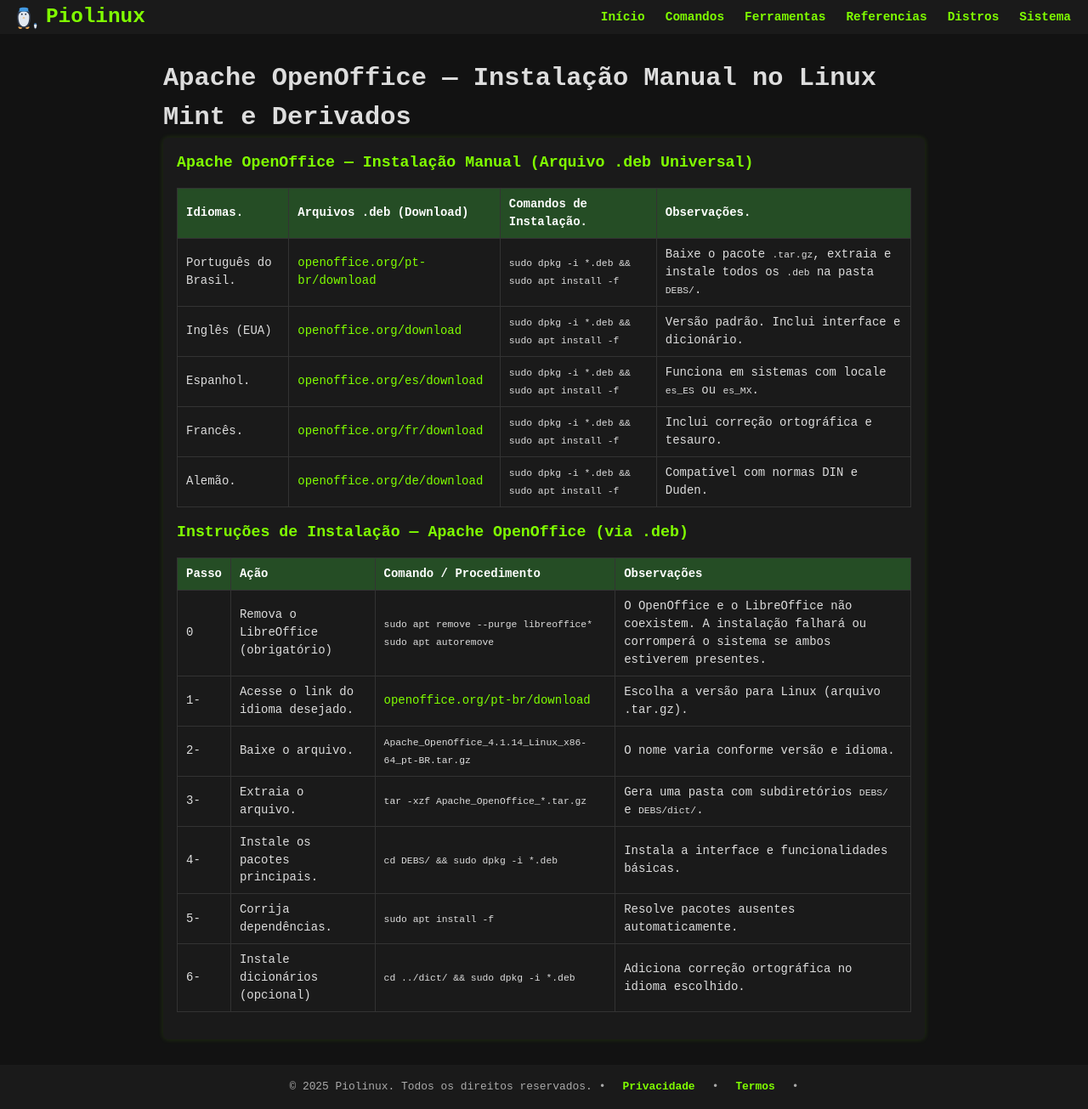
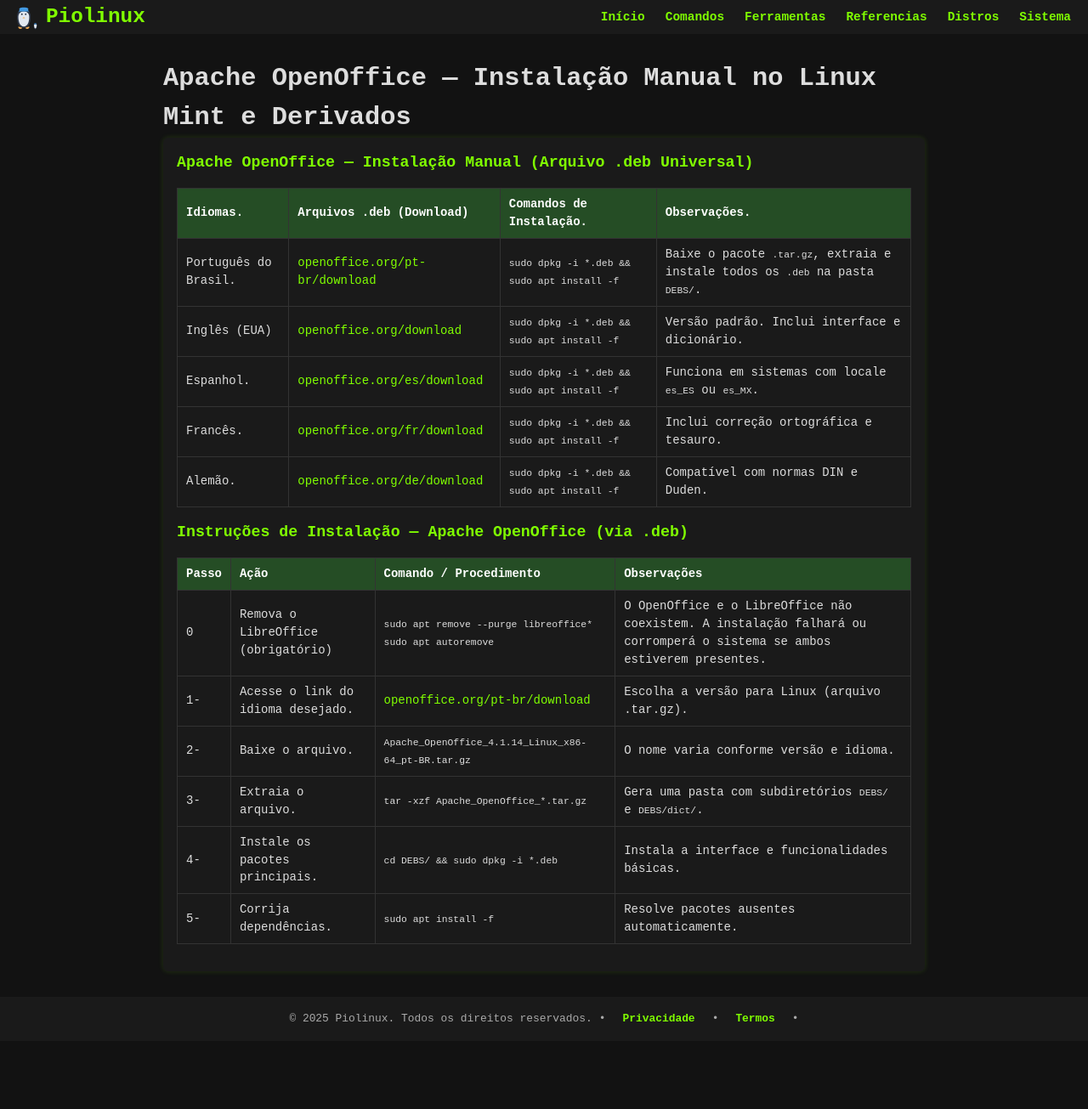
Before and after one commit to Piolinux/piolinux-site, a Jekyll site: the page built from _pages/_tabelas/apache-openoffice-instalacao-manual-no-linux-mint-e-derivados.md, in a window 1280 px wide. Shown: the whole page at 85% size. Built offline with Jekyll 4.4.1, drawn with Linux system fonts in a browser that asks for light colours; after the commit the page ends 1225 px from its top, so only the background shows below that.

Commit message:
Update apache-openoffice-instalacao-manual-no-linux-mint-e-derivados.md

```diff
--- a/_pages/_tabelas/apache-openoffice-instalacao-manual-no-linux-mint-e-derivados.md
+++ b/_pages/_tabelas/apache-openoffice-instalacao-manual-no-linux-mint-e-derivados.md
@@ -106,12 +106,7 @@ layout: manual-seo
       <td data-label="Comando / Procedimento"><code>sudo apt install -f</code></td>
       <td data-label="Observações">Resolve pacotes ausentes automaticamente.</td>
     </tr>
-    <tr>
-      <td data-label="Passo">6-</td>
-      <td data-label="Ação">Instale dicionários (opcional)</td>
-      <td data-label="Comando / Procedimento"><code>cd ../dict/ && sudo dpkg -i *.deb</code></td>
-      <td data-label="Observações">Adiciona correção ortográfica no idioma escolhido.</td>
-    </tr>
+
   </tbody>
 </table>
 
```
